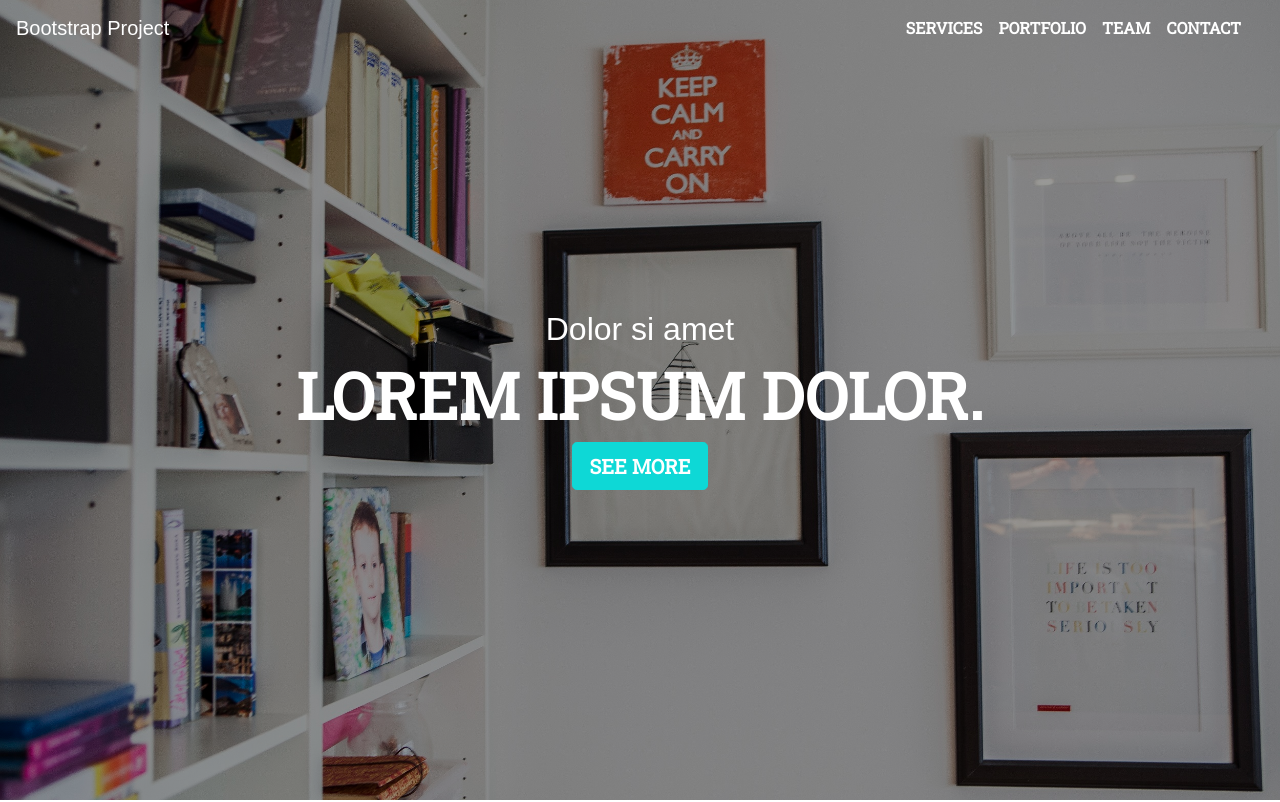
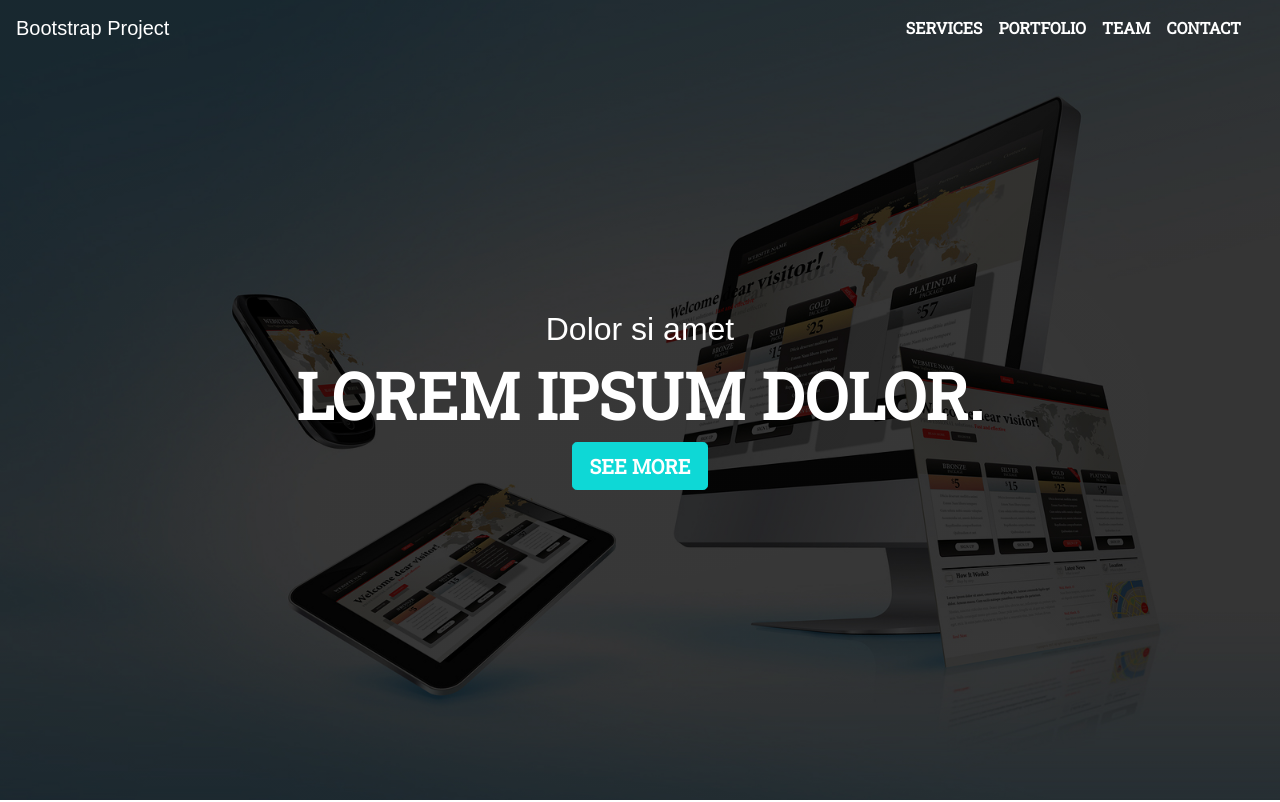
Before and after one commit to moskwajacek/portfolio_2_sass, a plain HTML site: page index.html in a window 1280 px wide. Shown: the top 802 px of the page. Drawn offline with nearby package versions, Linux system fonts and the light colour scheme; a web font is replaced by a local one.

Commit message:
background

```diff
--- a/scss/header.scss
+++ b/scss/header.scss
@@ -2,7 +2,7 @@
 
 .main-header {
     height: 100vh;
-    background-image: linear-gradient(to bottom, rgba(0, 0, 0, 0.4), rgba(0, 0, 0, 0.4)), url(../img/header/pictures_on_the_wall.jpg);
+    background-image: linear-gradient(to bottom, rgba(0, 0, 0, 0.4), rgba(0, 0, 0, 0.4)), url(../img/header/background.jpg);
     background-position: center;
     background-size: cover;
     display: flex;
```
Also changed, not shown: css/style.css, img/header/background.jpg (added), 2 other files.
